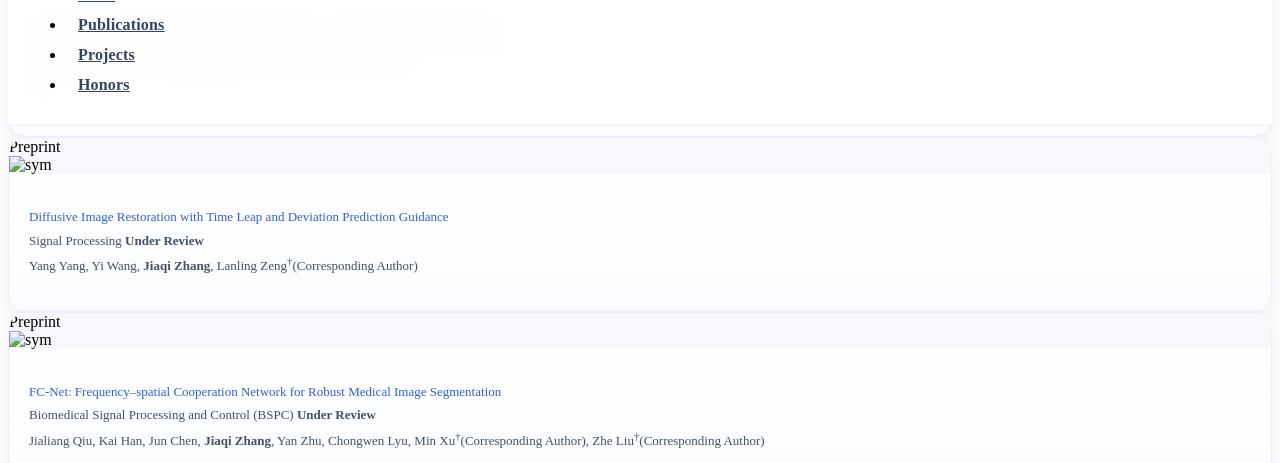
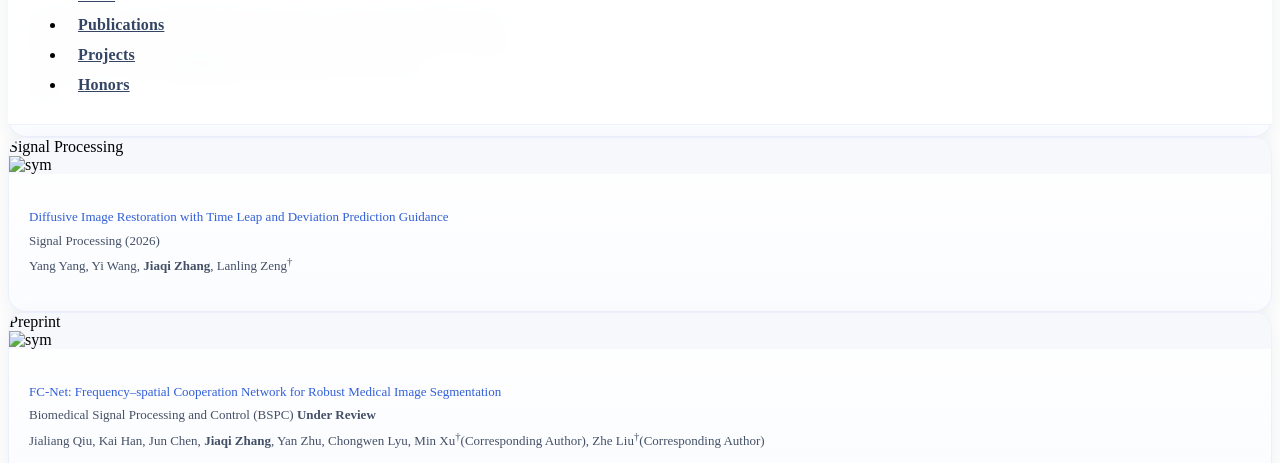
Before and after one commit to JiaqiZhang-Sengoku/JiaqiZhang-Sengoku.github.io, a Jekyll site: the page built from _pages/includes/pub.md, in a window 1280 px wide and 900 px high, scrolled down 10917 px, cut to the strip 122-585 px from the top of the window. Built offline with Jekyll 4.4.1, drawn with Linux system fonts in a browser that asks for light colours; our own code applies the rules of GitHub Pages for plain Markdown files.

Commit message:
20260518

```diff
--- a/_pages/includes/pub.md
+++ b/_pages/includes/pub.md
@@ -327,13 +327,13 @@ Chongwen Lyu, Kai Han, **Jiaqi Zhang**, Qiaoying Teng, Jun Chen, Zhe Liu<sup>†
 </div>
 </div>
 
-<div class='paper-box'><div class='paper-box-image'><div><div class="badge">Preprint</div><img src='images/Publication/DPG.png' alt="sym" width="100%"></div></div>
+<div class='paper-box'><div class='paper-box-image'><div><div class="badge">Signal Processing</div><img src='images/Publication/DPG.png' alt="sym" width="100%"></div></div>
 <div class='paper-box-text' markdown="1">
 [Diffusive Image Restoration with Time Leap and Deviation Prediction Guidance]()
 <br>
-Signal Processing **Under Review**
+Signal Processing (2026)
 <br>
-Yang Yang, Yi Wang, **Jiaqi Zhang**, Lanling Zeng<sup>†</sup>(Corresponding Author)
+Yang Yang, Yi Wang, **Jiaqi Zhang**, Lanling Zeng<sup>†</sup>
 <br>
 </div>
 </div>
```
Also changed, not shown: _pages/includes/intro.md (+2 -1 lines).
